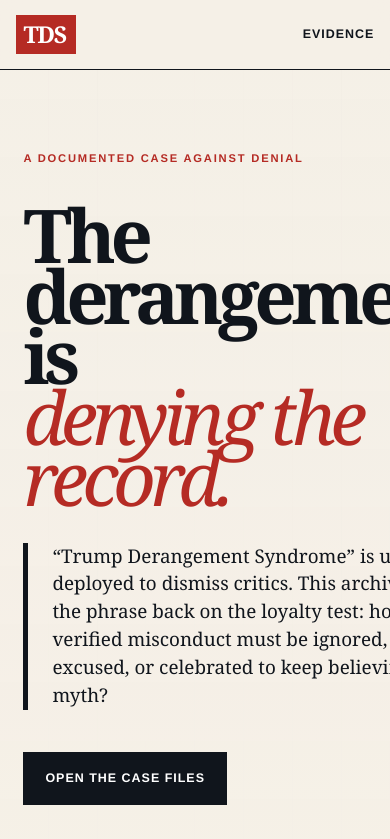
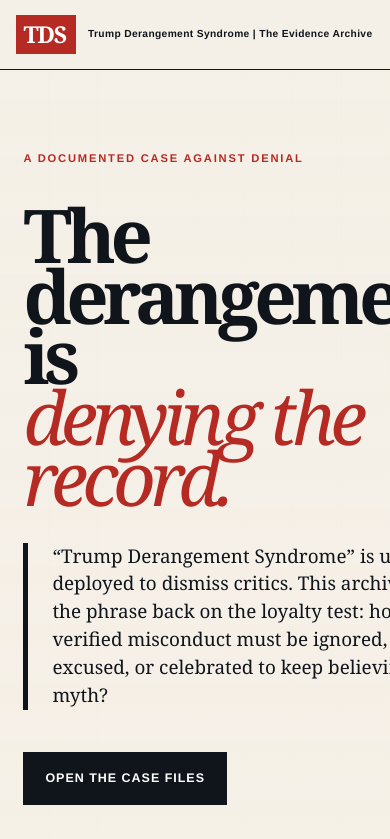
Before and after one commit to dtrezise/TDS, a Next.js app: page / in a window 390 px wide. Shown: the top 839 px of the page. Built offline with nearby package versions, Linux system fonts and the light colour scheme.

Commit message:
Update TDS header branding

```diff
--- a/app/globals.css
+++ b/app/globals.css
@@ -84,8 +84,12 @@ a {
 }
 
 .wordmark__text {
-  font-size: 0.72rem;
+  font-size: 0.76rem;
   font-weight: 800;
+  letter-spacing: 0.035em;
+}
+
+.wordmark--footer .wordmark__text {
   letter-spacing: 0.13em;
   text-transform: uppercase;
 }
@@ -811,12 +815,15 @@ footer > a {
     min-height: 70px;
   }
 
-  .site-header nav a:not(:first-child) {
+  .site-header nav {
     display: none;
   }
 
   .wordmark__text {
-    display: none;
+    display: block;
+    font-size: 0.64rem;
+    line-height: 1.25;
+    max-width: calc(100vw - 100px);
   }
 
   .hero {
--- a/app/tds-archive.tsx
+++ b/app/tds-archive.tsx
@@ -93,7 +93,7 @@ export function TdsArchive() {
       <header className="site-header">
         <a className="wordmark" href="#top" aria-label="TDS Evidence Archive home">
           <span className="wordmark__mark">TDS</span>
-          <span className="wordmark__text">The evidence archive</span>
+          <span className="wordmark__text">Trump Derangement Syndrome | The Evidence Archive</span>
         </a>
         <nav aria-label="Primary navigation">
           <a href="#evidence">Evidence</a>
```
Also changed, not shown: 1 other file (tests, documents, lock files or other folders).
